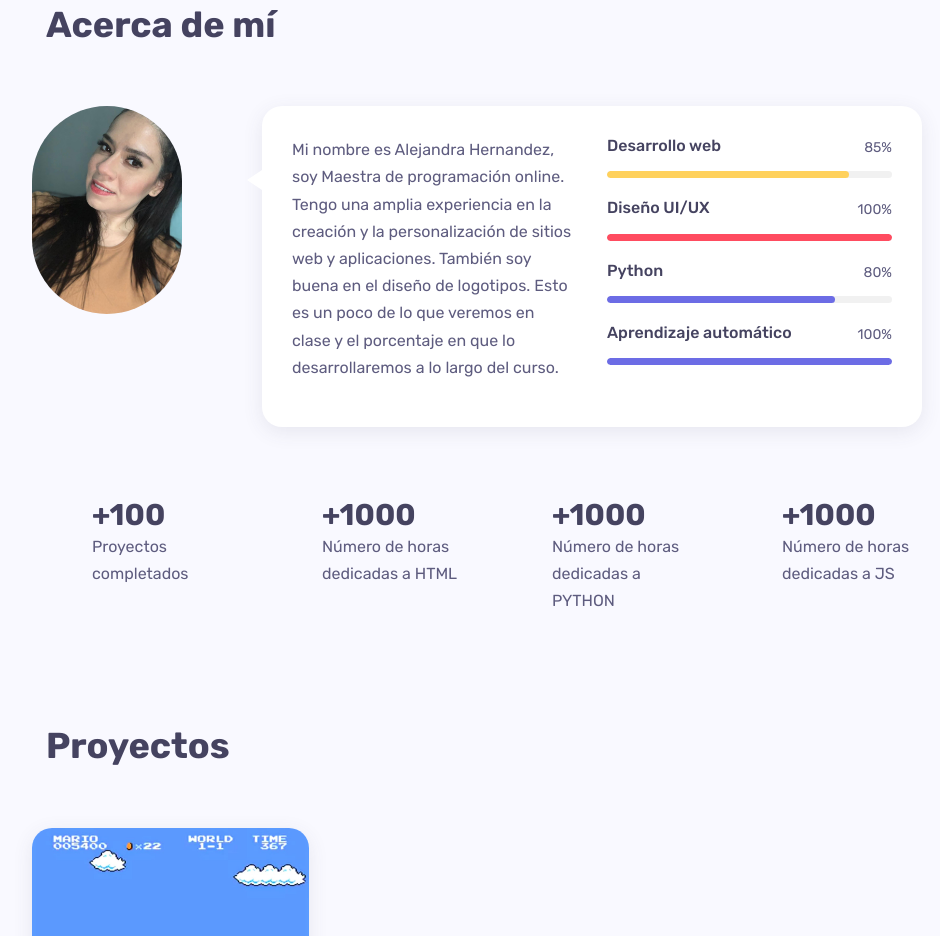
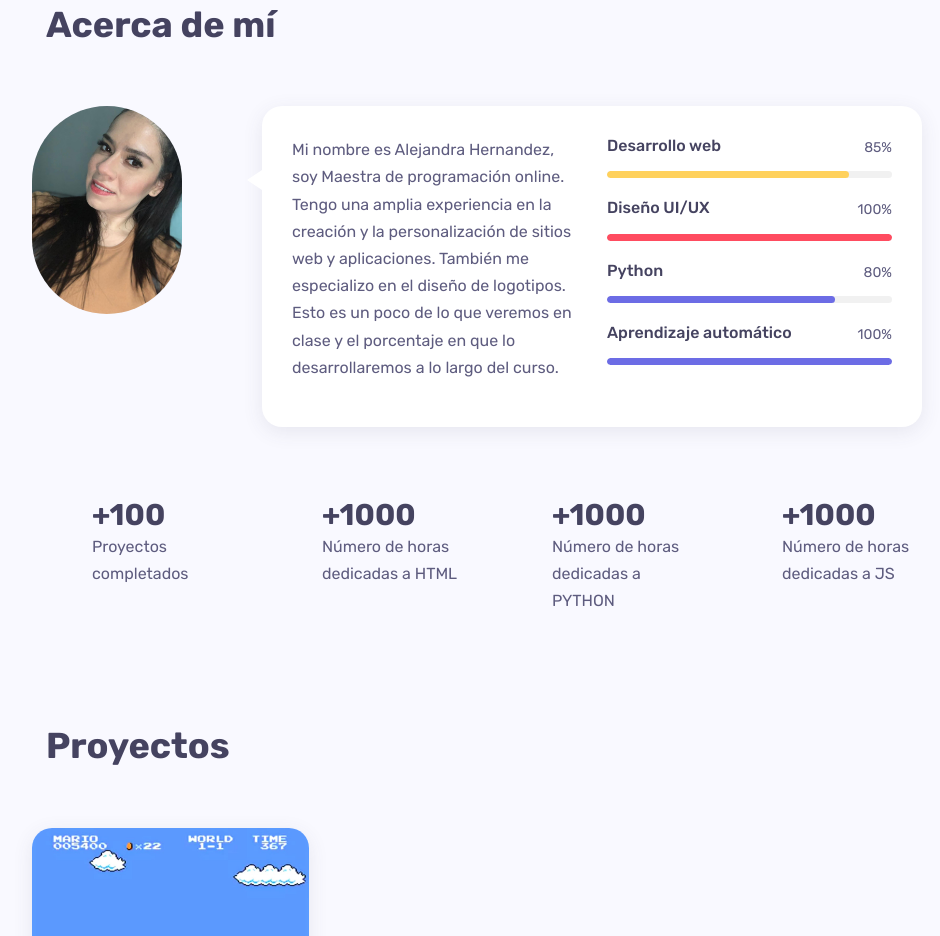
Before and after one commit to Alejandrahernandezpulido/paginainicio, a plain HTML site: page index.html in a window 1280 px wide. Shown: the part 907-1843 px from the top of the page, without its empty margins (163-1103 px from the left). Drawn offline with Linux system fonts and the light colour scheme.

Commit message:
Update index.html

```diff
--- a/index.html
+++ b/index.html
@@ -183,7 +183,7 @@
 						<div class="row">
 							<div class="col-md-6">
 								<!-- Texto acerca de mí -->
-								<p>Mi nombre es Alejandra Hernandez, soy Maestra de programación online. Tengo una amplia experiencia en la creación y la personalización de sitios web y aplicaciones. También soy buena en el diseño de logotipos. Esto es un poco de lo que veremos en clase y el porcentaje en que lo desarrollaremos a lo largo del curso.</p>
+								<p>Mi nombre es Alejandra Hernandez, soy Maestra de programación online. Tengo una amplia experiencia en la creación y la personalización de sitios web y aplicaciones. También me especializo en el diseño de logotipos. Esto es un poco de lo que veremos en clase y el porcentaje en que lo desarrollaremos a lo largo del curso.</p>
 
 								<div class="spacer d-md-none d-lg-none" data-height="30" style="height: 30px;"></div>
 							</div>
```
